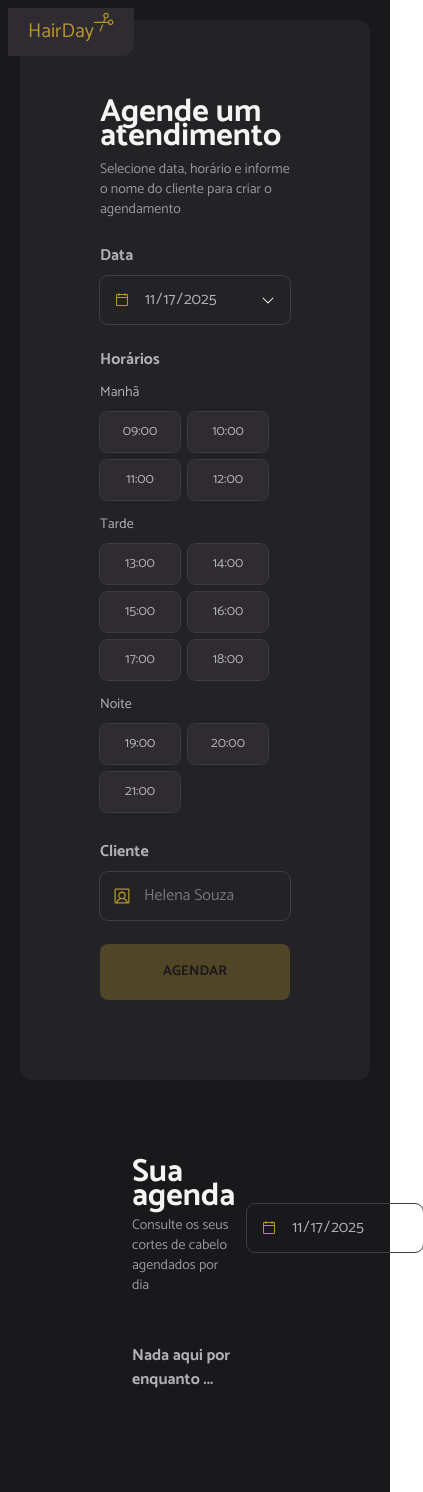
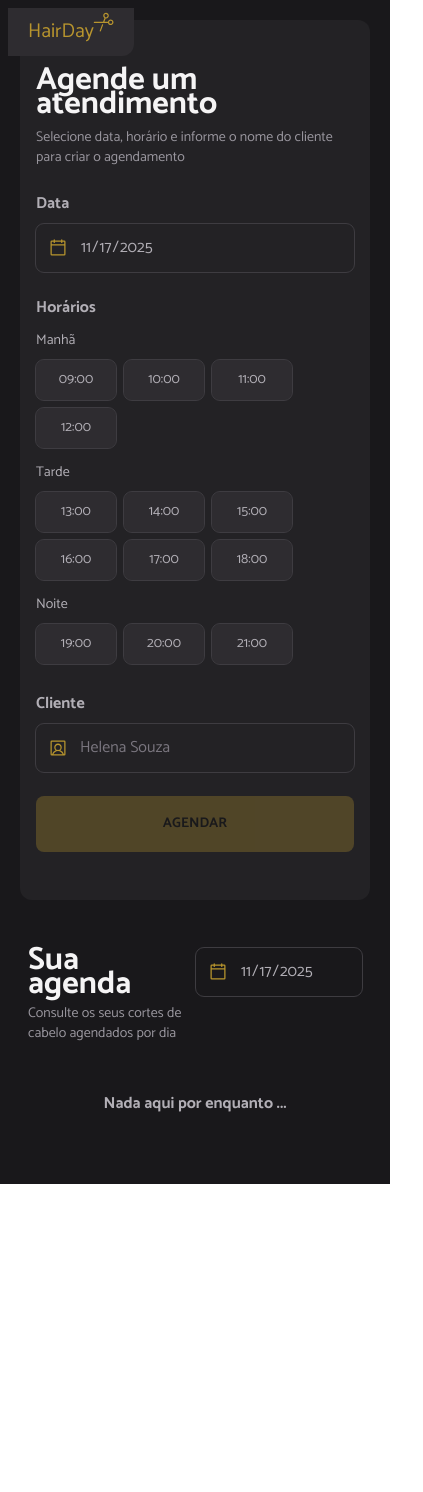
Before and after one commit to bruamado/hair-day-rs, a React (Vite) app: page / in a window 390 px wide. Shown: the whole page, 423 px wide, since content can reach past the window. After the commit the page ends 1184 px from the top, so only its background shows below. Built offline with nearby package versions, Linux system fonts and the light colour scheme.

Commit message:
fix: mobile improvements

```diff
--- a/src/components/new-schedule/NewSchedule.tsx
+++ b/src/components/new-schedule/NewSchedule.tsx
@@ -54,7 +54,7 @@ export const NewSchedule = ({ className, ...props }: NewSceduleProps) => {
   return (
     <aside
       className={cx(
-        "w-full lg:max-w-lg min-h-full p-20 flex flex-col gap-6 items-center justify-center bg-gray-700 rounded-xl relative",
+        "w-full lg:max-w-lg min-h-full p-4 py-12 sm:p-20 flex flex-col gap-6 items-center justify-center bg-gray-700 rounded-xl relative",
         className
       )}
       {...props}
--- a/src/components/schedule-viewer/ScheduleViewer.tsx
+++ b/src/components/schedule-viewer/ScheduleViewer.tsx
@@ -23,8 +23,11 @@ export const ScheduleViewer = ({
   }
 
   return (
-    <article className={cx("px-28 py-20 w-full", className)} {...props}>
-      <div className="flex justify-between items-center mb-8 gap-3">
+    <article
+      className={cx("px-2 py-12 sm:px-28 sm:py-20 w-full", className)}
+      {...props}
+    >
+      <div className="flex justify-between items-start mb-8 gap-3">
         <div className="flex flex-col gap-2">
           <Text as="h1" title size="lg" className="text-gray-100">
             Sua agenda
@@ -34,7 +37,7 @@ export const ScheduleViewer = ({
           </Text>
         </div>
         <DateInput
-          className="w-44"
+          className="w-fit sm:w-44"
           onChange={handleChangeDate}
           defaultValue={selectedDate}
         />
--- a/src/components/ui/date-input.tsx
+++ b/src/components/ui/date-input.tsx
@@ -1,12 +1,12 @@
 import { cva, cx, type VariantProps } from "class-variance-authority"
 import { textVariants } from "../text/text-variants.const"
 import React, { useRef } from "react"
-import { CalendarBlankIcon, CaretDownIcon } from "@phosphor-icons/react"
+import { CalendarBlankIcon } from "@phosphor-icons/react"
 
 const iconBaseClass = "absolute z-10 cursor-pointer"
 
 const dateInputVariants = cva(
-  "flex rounded-lg border-none outline gap-2 w-full pl-11 pr-8 [&::-webkit-calendar-picker-indicator]:hidden",
+  "flex rounded-lg border-none outline w-full pl-11 [&::-webkit-calendar-picker-indicator]:hidden",
   {
     variants: {
       variant: {
@@ -34,26 +34,7 @@ const calendarIconVariants = cva(cx(iconBaseClass, "left-3"), {
       primary: "text-yellow",
     },
     size: {
-      md: "w-5 h5",
-    },
-    disabled: {
-      true: "pointer-default",
-    },
-  },
-  defaultVariants: {
-    variant: "primary",
-    size: "md",
-    disabled: false,
-  },
-})
-
-const arrowDownIconVariants = cva(cx(iconBaseClass, "right-3"), {
-  variants: {
-    variant: {
-      primary: "text-white",
-    },
-    size: {
-      md: "w-5 h5",
+      md: "w-5 h-5",
     },
     disabled: {
       true: "pointer-default",
@@ -86,6 +67,10 @@ export const DateInput = ({
 
   return (
     <div className={cx("flex items-center relative", className)}>
+      <div
+        className="absolute w-full h-full left-0 top-0 z-10 block sm:hidden"
+        onClick={handleOpenCalendar}
+      ></div>
       <CalendarBlankIcon
         onClick={handleOpenCalendar}
         className={calendarIconVariants({ variant, size })}
@@ -100,10 +85,6 @@ export const DateInput = ({
         )}
         {...props}
       />
-      <CaretDownIcon
-        onClick={handleOpenCalendar}
-        className={arrowDownIconVariants({ variant, size })}
-      />
     </div>
   )
 }
```
